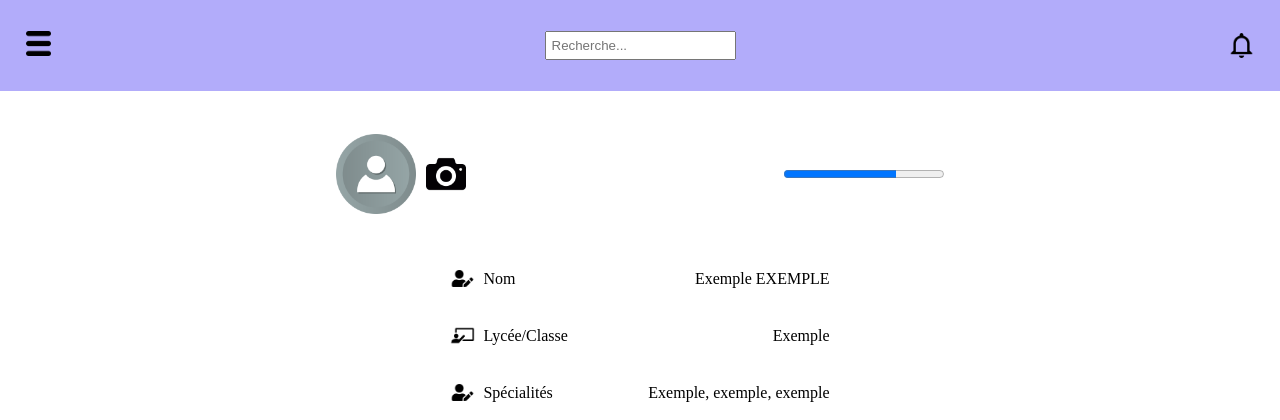
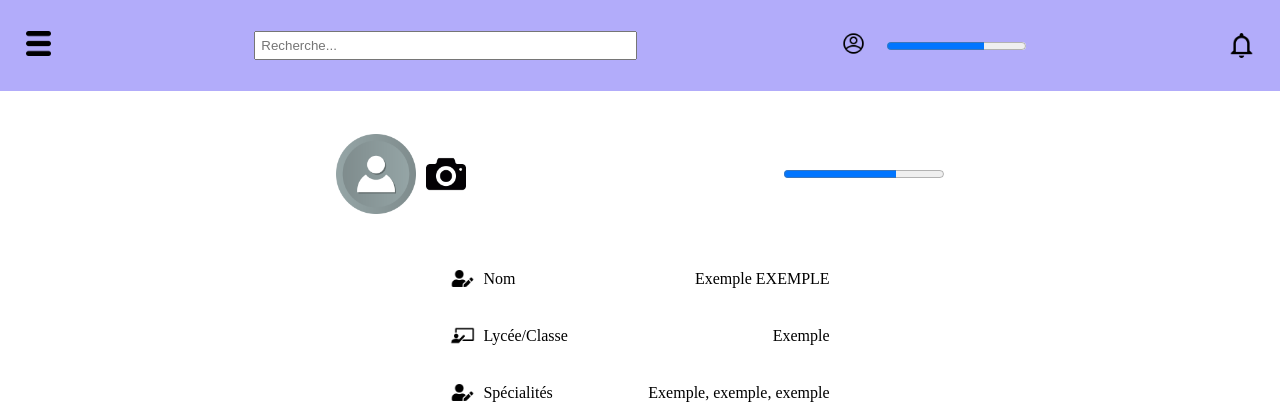
Before and after one commit to Key4School/Key4School, a Flask app: page /profile/ in a window 1280 px wide. Shown: the top 420 px of the page. Run offline with Flask 2, Linux system fonts and the light colour scheme; some libraries are stand-ins or nearby versions.

Commit message:
Ajout bandeau page profil

```diff
--- a/templates/profile.html
+++ b/templates/profile.html
@@ -24,7 +24,14 @@
     <img Onclick='divmenu()' alt="menu" src="{{url_for('static',filename='image/menu.png')}}" class="iconebandeau" />
   </div>
   <!-- barre rechercher  -->
-    <input type="text" placeholder="Recherche..." style="padding:5px;">
+  <input type="text" placeholder="Recherche..." style="padding:5px;width: 30%;">
+
+  <div class="profile">
+    <!-- icone avatar avec un lien qui va sur la page profil -->
+    <a href="{{url_for('profile')}}"><img alt="avatar" src="{{url_for('static',filename='image/avatar.png')}}" class="iconebandeau" /></a>
+    <!-- barre de progression des XP -->
+    <progress value="70" max="100">70 %</progress>
+  </div>
   <!-- icone cloche pour les notifs -->
   <img Onclick='divnotif()' alt="notif" src="{{url_for('static',filename='image/cloche.png')}}" class="iconebandeau" />
 </div>
```
Lines whose indentation alone changed are shown as unchanged.
